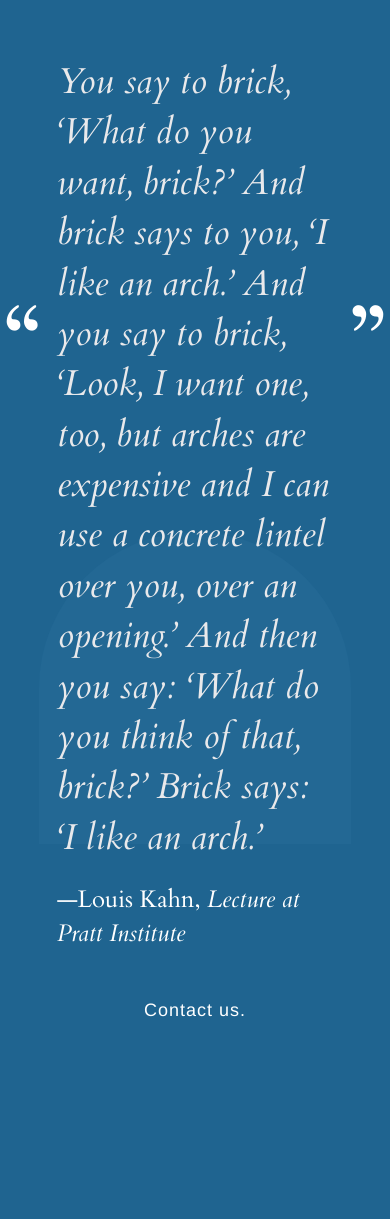
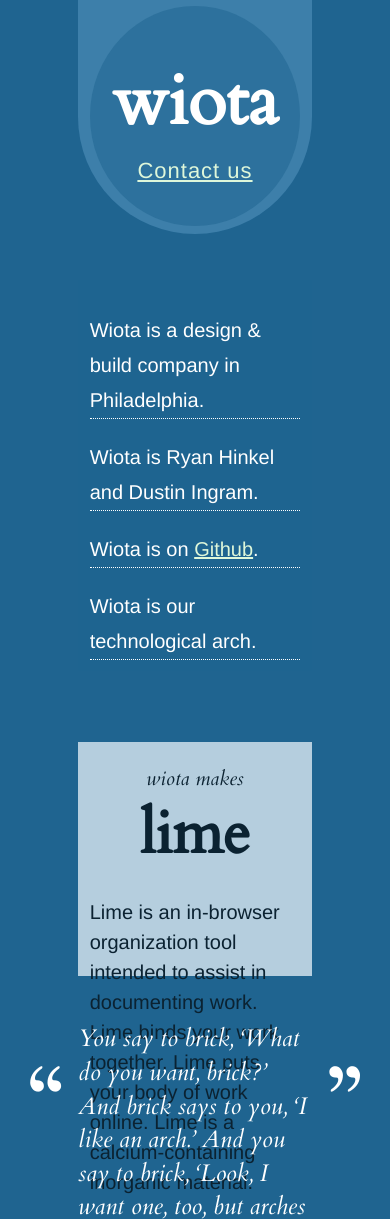
Before and after one commit to wiota/wiota.github.io, a plain HTML site: page index.html in a window 390 px wide. Shown: the top 1219 px of the page. Before the commit the page ends 1107 px from the top, so only its background shows below. Drawn offline with Linux system fonts and the light colour scheme; a web font is replaced by a local one.

Commit message:
A real business begets a real site

```diff
--- a/index.html
+++ b/index.html
@@ -5,15 +5,41 @@
     <title>Wiota Co.</title>
     <link href="stylesheets/application.css" rel='stylesheet' type="text/css" media="screen">
     <link href='http://fonts.googleapis.com/css?family=Cardo:400,400italic' rel='stylesheet' type='text/css'>
+    <link href='http://fonts.googleapis.com/css?family=Comfortaa:700' rel='stylesheet' type='text/css'>
+    <link href='http://fonts.googleapis.com/css?family=Wire+One' rel='stylesheet' type='text/css'>
   </head>
     <body>
-        <div class='back_color'></div>
-        <div class='back'></div>
-        <div class="quote">
+        <div class='arch'></div>
+        <div class="column">
+
+          <h1>Wiota</h1>
+          <div class="contact">
+              <a href="mailto:rh@wiota.co,di@wiota.co">Contact us</a>
+          </div>
+
+          <div class='pyramid'>
+            <ul>
+              <li>Wiota is a design & build company in Philadelphia.</li>
+              <li>Wiota is Ryan Hinkel and Dustin Ingram.</li>
+              <li>Wiota is on <a href='https://github.com/wiota/'>Github</a>.</li>
+              <li>Wiota is our technological arch.</li>
+            </ul>
+          </div>
+
+          <div class="wedo">
+            <h2><span class='wemake'>wiota makes</span>lime</h2>
+            <div class='lime'>
+              Lime is an in-browser organization tool intended to assist in documenting work.
+              Lime binds your work together.
+              Lime puts your body of work online.
+              Lime is a calcium-containing inorganic material.
+              <!--Lime is $9 a month or $99 a year.-->
+            </div>
+          </div>
+
+          <div class='quote'>
             <h2><span class='open_quote'>&ldquo;</span>You say to brick, &lsquo;What do you want, brick?&rsquo; And brick says to you, &lsquo;I like an arch.&rsquo; And you say to brick, &lsquo;Look, I want one, too, but arches are expensive and I can use a concrete lintel over you, over an opening.&rsquo; And then you say: &lsquo;What do you think of that, brick?&rsquo; Brick says: &lsquo;I like an arch.&rsquo;<span class='close_quote'>&rdquo;</span></h2>
             <h3>&mdash;Louis Kahn, <em>Lecture at Pratt Institute</em></h3>
-            <div class="contact">
-                <a href="mailto:rh@wiota.co,di@wiota.co">Contact us.</a>
           </div>
 
         </div>
--- a/stylesheets/application.css
+++ b/stylesheets/application.css
@@ -49,52 +49,45 @@
 
 body {
   background: #1f6490;
+  font-size: 20px;
   font-family: "helvetica neue", helvetica, arial, sans-serif;
-  -webkit-text-size-adjust: 100%; }
+  line-height: 30px;
+  -webkit-text-size-adjust: 100%;
+}
 
-.contact {
-  text-align:center;
-  padding:10%;
+a {color: #def7da;}
+
+.arch {
+  position: fixed;
+  top: 0%;
+  left: 20%;
+  right: 20%;
+  -webkit-border-bottom-left-radius: 50%;
+  -webkit-border-bottom-right-radius: 50%;
+  -moz-border-radius-bottomleft: 50%;
+  -moz-border-radius-bottomright: 50%;
+  border-bottom-left-radius: 50%;
+  border-bottom-right-radius: 50%;
+  height: 0;
+  padding: 0 0 60% 0;
+  background-color: #3d7faa;
 }
-  .contact a {
-    color:#fff;
-    font-family: "open sans"!;
-    font-size: 18px;
-    font-weight: 200;
-    text-decoration: none;
-    letter-spacing: 1px;
-    line-height: 24px;
-  }
-  .contact a:hover {
-    text-decoration: underline;
-  }
 
-.back {
-  position: fixed;
-  bottom: 0%;
-  left: 10%;
-  right: 10%;
-  -webkit-border-top-left-radius: 50%;
-  -webkit-border-top-right-radius: 50%;
-  -moz-border-radius-topleft: 50%;
-  -moz-border-radius-topright: 50%;
-  border-top-left-radius: 50%;
-  border-top-right-radius: 50%;
-  height: 0;
-  padding: 0 0 80% 0;
-  background-color: #236894;
+.column {
+  position: relative;
+  margin: auto;
+  padding: 1.5% 20%;
+  overflow:auto;
+  overflow-x: hidden;
 }
 
 .quote {
-  position: relative;
-  margin: auto;
-  padding: 14.6%;
-  overflow:auto;
-  overflow-x: hidden;
+  position:relative;
+  margin: 20% 0;
 }
   .quote h2 {
-    color: #E9E9EB;
-    font: 400 36px/1.4 "cardo";
+    color: #fff;
+    font: 400 24px/1.4 "cardo";
     font-style: italic;
     margin: 0 0 20px 0;
     text-align: left;
@@ -103,57 +96,148 @@
   }
   .quote h3 {
     color: #fff;
-    font: 400 24px/1.4 "cardo";
+    font: 400 16px/1.4 "cardo";
     margin: 0 0 20px 0;
     text-align: left;
     text-indent: 0px;
     z-index: 100;
 
   }
-    .quote h3 em {
+    .column h3 em {
       font-style: italic; }
   .quote .open_quote,
-  .quote .close_quote {
+  .column .close_quote {
     color: #fff;
-    font: 300 100px/1.4 "cardo";
+    font: 200 100px/1.4 "cardo";
     display:block;
-    position:fixed;
+    position:absolute;
     padding: 5%;
     z-index: 0;}
-  .quote .open_quote {
-    top: 30%;
-    left: 0px;}
-  .quote .close_quote {
-    top: 30%;
-    right: 0px;}
-  .quote h2 .open_quote,
-  .quote h2 .close_quote {
+  .column .open_quote {
+    top: 0;
+    left: -20%;}
+  .column .close_quote {
+    top: 0;
+    right: -20%;}
+  .column h2 .open_quote,
+  .column h2 .close_quote {
     transition: all .5s ease-in-out;
     -webkit-transition: all .5s ease-in-out;
     -moz-transition: all .5s ease-in-out;
     -o-transition: all .5s ease-in-out;
     }
-  .quote h2 .open_quote{
+  .column h2 .open_quote{
     transform:translate(-15px, 0px);
     -webkit-transform: translate(-15px, 0px);
     -o-transform: translate(-15px, 0px);
     -moz-transform: translate(-15px, 0px);
     }
-  .quote h2 .close_quote{
+  .column h2 .close_quote{
     transform:translate(15px, 0px);
     -webkit-transform: translate(15px, 0px);
     -o-transform: translate(15px, 0px);
     -moz-transform: translate(15px, 0px);
     }
-  .quote h2:hover .open_quote{
+  .column h2:hover .open_quote{
     transform:translate(0px, 0px);
     -webkit-transform: translate(0px, 0px);
     -o-transform: translate(0px, 0px);
     -moz-transform: translate(0px, 0px);
-    opacity: 1;}
-  .quote h2:hover .close_quote{
+    opacity: 1;
+  }
+  .column h2:hover .close_quote{
     transform:translate(0px, 0px);
     -webkit-transform: translate(0px, 0px);
     -o-transform: translate(0px, 0px);
     -moz-transform: translate(0px, 0px);
-    opacity: 1;}
+    opacity: 1;
+  }
+
+h1 {
+  font: 700 160px/1.4 "cardo";
+  width: 90%;
+  height: 10px;
+  padding: 20% 0 70%;
+  margin: 0 5%;
+  -webkit-border-radius: 50%;
+  -moz-border-radius: 50%;
+  border-radius: 50%;
+  text-transform: lowercase;
+  text-align: center;
+  color: #fff;
+  background-color: rgba(31, 100, 144, 0.5);
+  overflow: hidden;
+}
+
+
+.contact {
+  margin: -40% 0 0 ;
+  text-align:center;
+  padding:10%;
+}
+  .contact a {
+    font-size: 34px;
+    font-weight: 200;
+    letter-spacing: 1px;
+    line-height: 24px;
+  }
+
+
+@media (max-width: 715px) {
+  h1 {font: 700 130px/1.4 "cardo";}
+  .contact a {font-size: 30px;}
+}
+
+@media (max-width: 580px) {
+  h1 {font: 700 100px/1.4 "cardo";}
+  .contact a {font-size: 26px;}
+}
+
+@media (max-width: 450px) {
+  h1 {font: 700 70px/1.4 "cardo";}
+  .contact a {font-size: 22px;}
+}
+
+.pyramid {
+  color: #fff;
+  width: 90%;
+  padding: 5% 5%;
+  margin: 30% 0;
+  font-size: 20px;
+  line-height: 35px;
+  background-color: rgba(31, 100, 144, 0.5);
+}
+
+.wedo {
+  color: #0b2231;
+  width: 90%;
+  height: 0;
+  padding: 10% 5% 90%;
+  margin: 0% 0;
+  font-size: 20px;
+  background-color: rgba(245, 251, 255, 0.7);
+}
+  .wedo h2 {
+    color: #0b2231;
+    font: 700 60px/1.4 "cardo";
+    font-style: normal;
+    margin: 0 0 20px 0;
+    text-align: center;
+    text-indent: 0px;
+    z-index: 100;
+  }
+
+  .wedo h2 .wemake {
+    display:block;
+    font: 400 20px/1.4 "cardo";
+    font-style: italic;
+    text-transform: lowercase;
+  }
+
+  .pyramid ul {
+
+  }
+  .pyramid li {
+    padding: 10% 0 0 0;
+    border-bottom: 1px dotted #fff;
+  }
```
Lines whose indentation alone changed are shown as unchanged.
